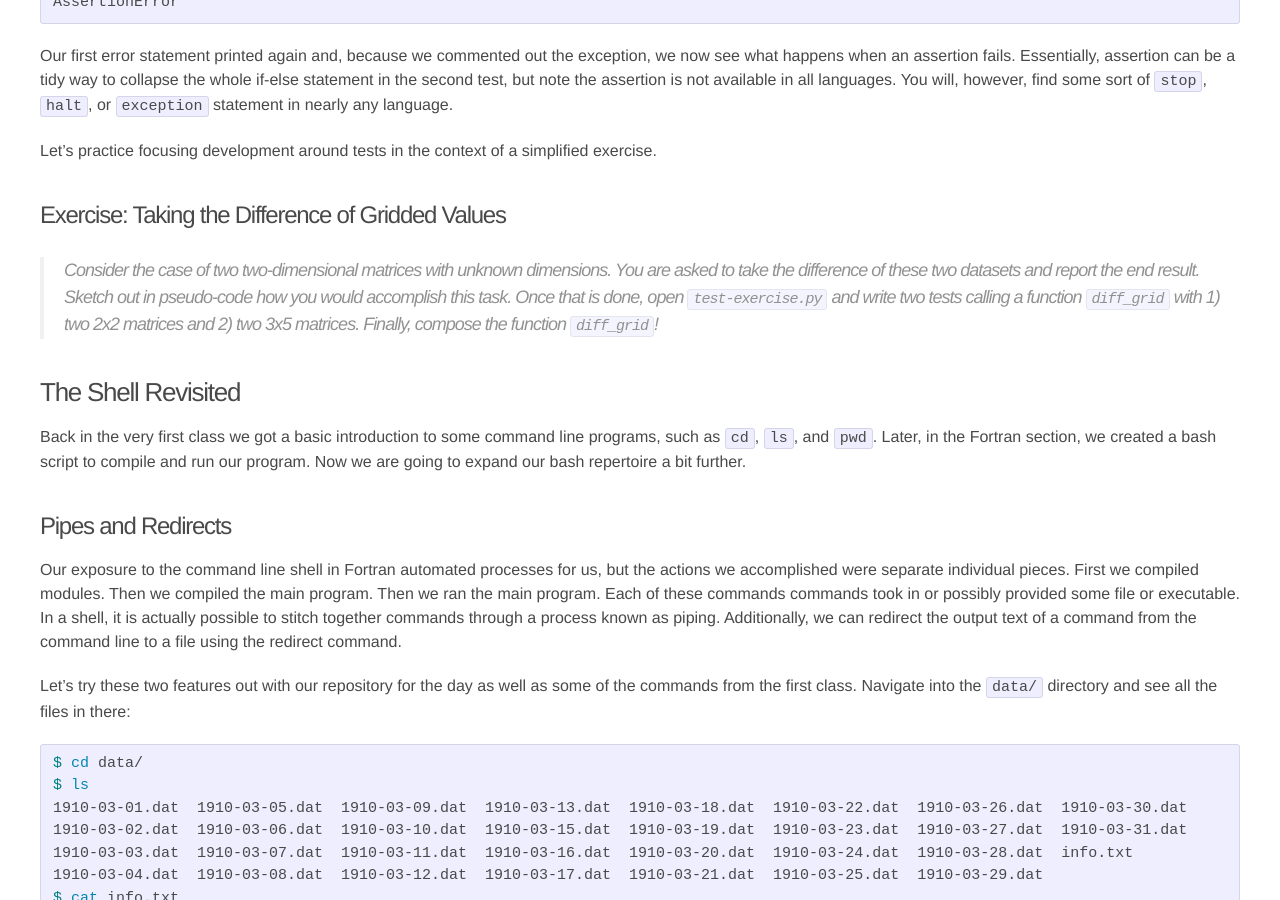
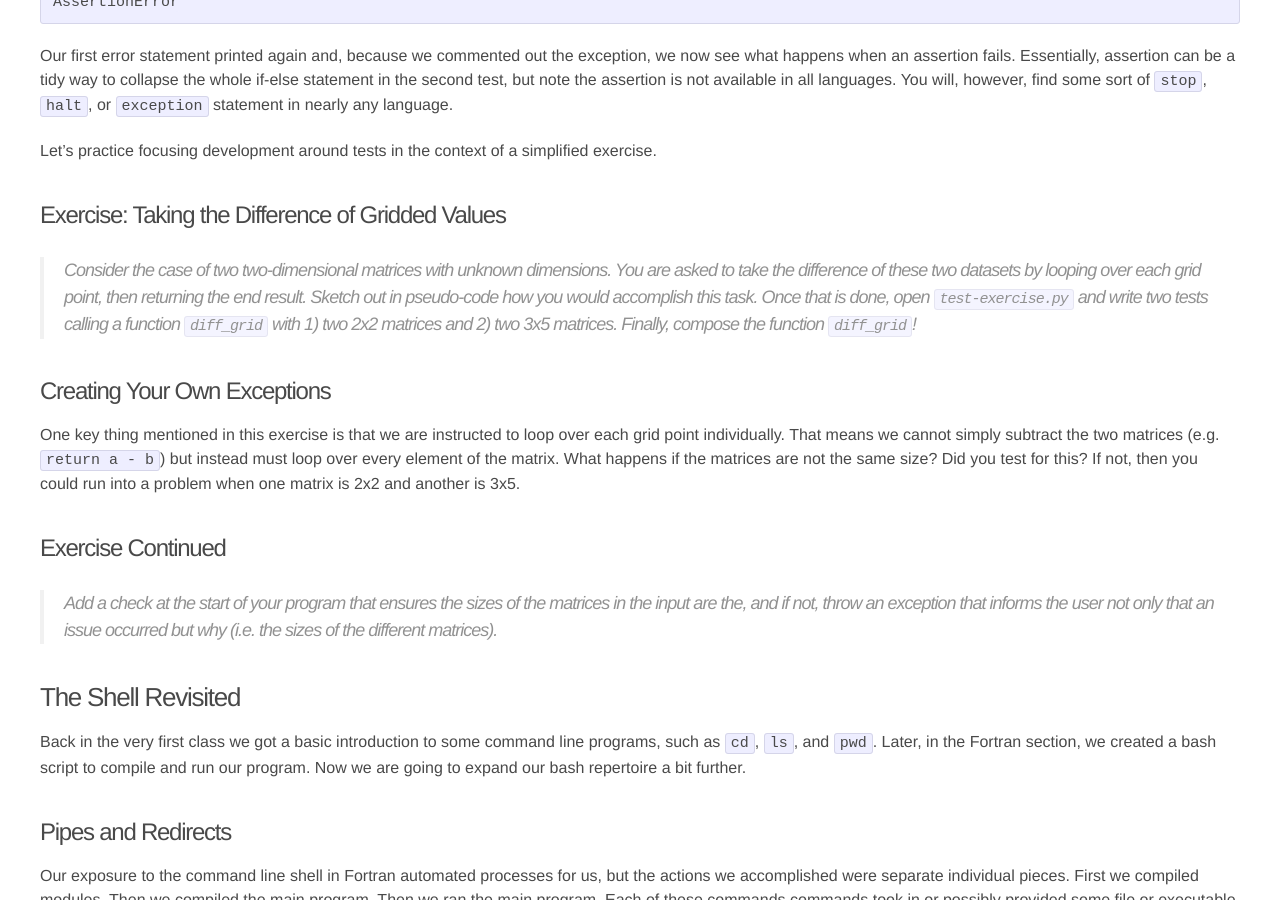
Before and after one commit to AOS573-2017/aos573-2017.github.io, a Jekyll site: the page built from _lectures/14-final.md, in a window 1280 px wide and 900 px high, scrolled down 2703 px. Built offline with Jekyll 4.4.1, drawn with Linux system fonts in a browser that asks for light colours.

Commit message:
Include exceptions

```diff
--- a/_lectures/14-final.md
+++ b/_lectures/14-final.md
@@ -124,8 +124,15 @@ Let's practice focusing development around tests in the context of a simplified
 
 ## Exercise: Taking the Difference of Gridded Values
 
-> Consider the case of two two-dimensional matrices with unknown dimensions. You are asked to take the difference of these two datasets and report the end result. Sketch out in pseudo-code how you would accomplish this task. Once that is done, open `test-exercise.py` and write two tests calling a function `diff_grid` with 1) two 2x2 matrices and 2) two 3x5 matrices. Finally, compose the function `diff_grid`!
+> Consider the case of two two-dimensional matrices with unknown dimensions. You are asked to take the difference of these two datasets by looping over each grid point, then returning the end result. Sketch out in pseudo-code how you would accomplish this task. Once that is done, open `test-exercise.py` and write two tests calling a function `diff_grid` with 1) two 2x2 matrices and 2) two 3x5 matrices. Finally, compose the function `diff_grid`!
 
+## Creating Your Own Exceptions
+
+One key thing mentioned in this exercise is that we are instructed to loop over each grid point individually. That means we cannot simply subtract the two matrices (e.g. `return a - b`) but instead must loop over every element of the matrix. What happens if the matrices are not the same size? Did you test for this? If not, then you could run into a problem when one matrix is 2x2 and another is 3x5.
+
+## Exercise Continued
+
+> Add a check at the start of your program that ensures the sizes of the matrices in the input are the, and if not, throw an exception that informs the user not only that an issue occurred but why (i.e. the sizes of the different matrices).
 
 # The Shell Revisited
 
```
